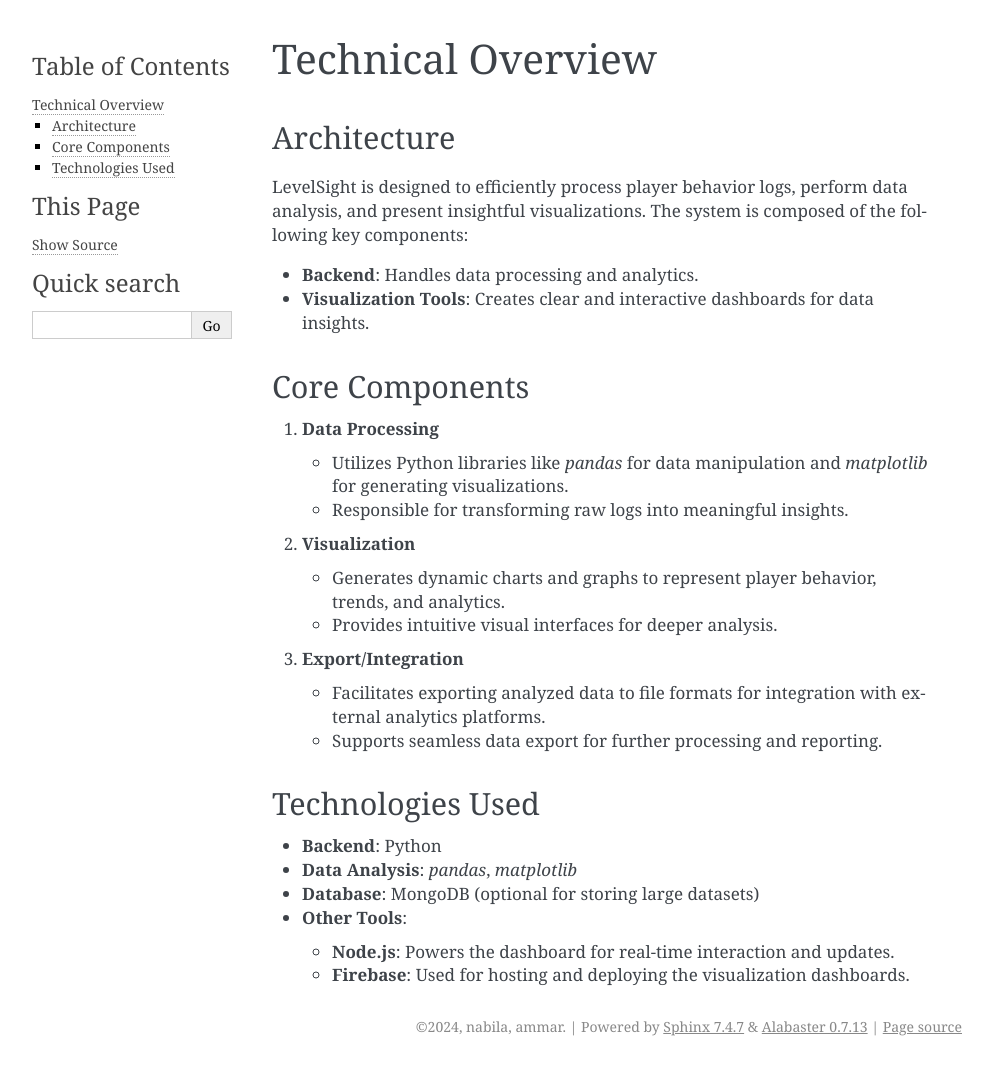
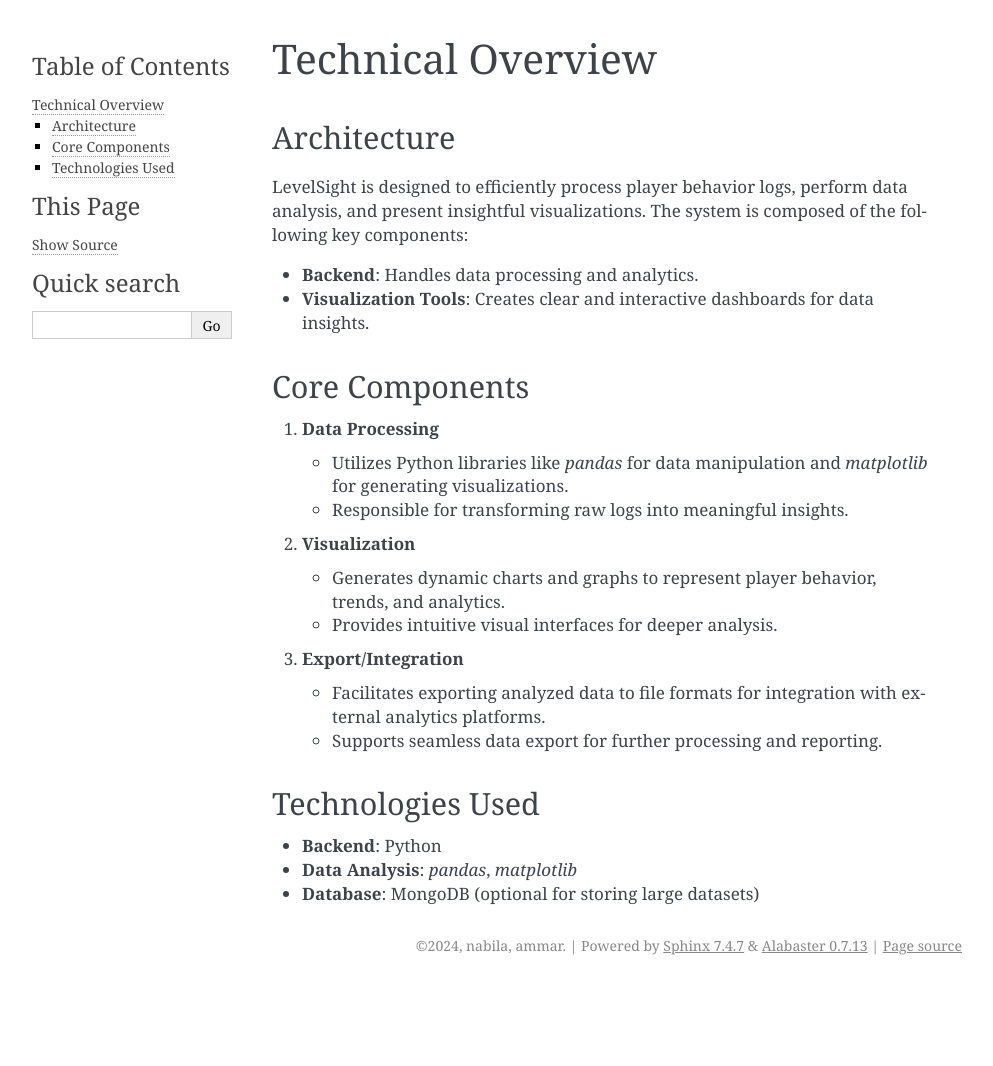
Before and after one commit to ammanis/levelSight-simple-game-analytic-tool, a Sphinx documentation site: the page built from docs/source/tech_overview.rst, in a window 1280 px wide. Shown: the whole page, without its empty margins (148-1141 px from the left). Built offline with Sphinx 7.4.7, drawn with Linux system fonts in a browser that asks for light colours; after the commit the page ends 985 px from its top, so only the background shows below that.

Commit message:
Update tech_overview.rst
delete other tools

```diff
--- a/docs/source/tech_overview.rst
+++ b/docs/source/tech_overview.rst
@@ -30,7 +30,3 @@ Technologies Used
 - **Backend**: Python
 - **Data Analysis**: `pandas`, `matplotlib`
 - **Database**: MongoDB (optional for storing large datasets)
-- **Other Tools**:
-
-  - **Node.js**: Powers the dashboard for real-time interaction and updates.
-  - **Firebase**: Used for hosting and deploying the visualization dashboards.
```
